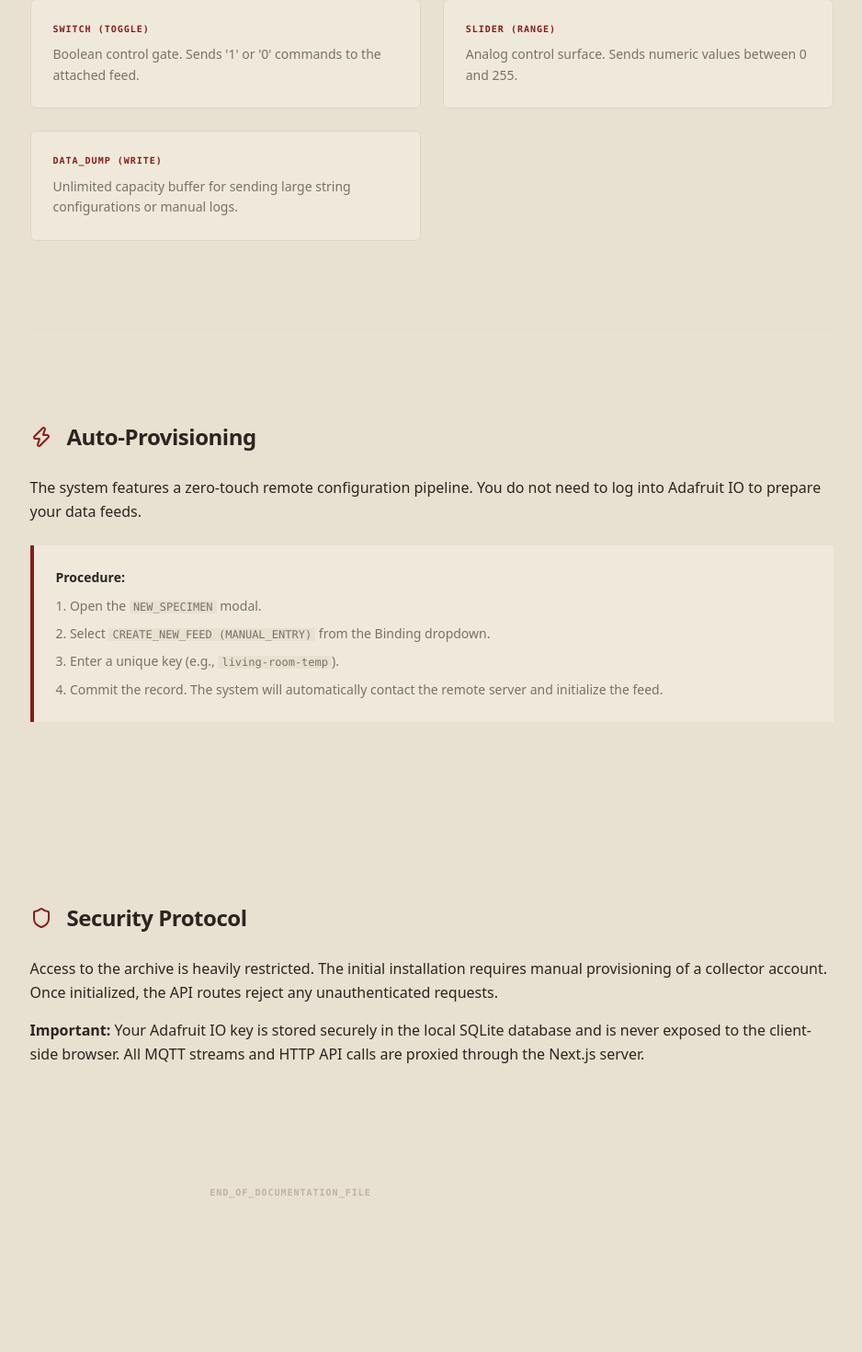
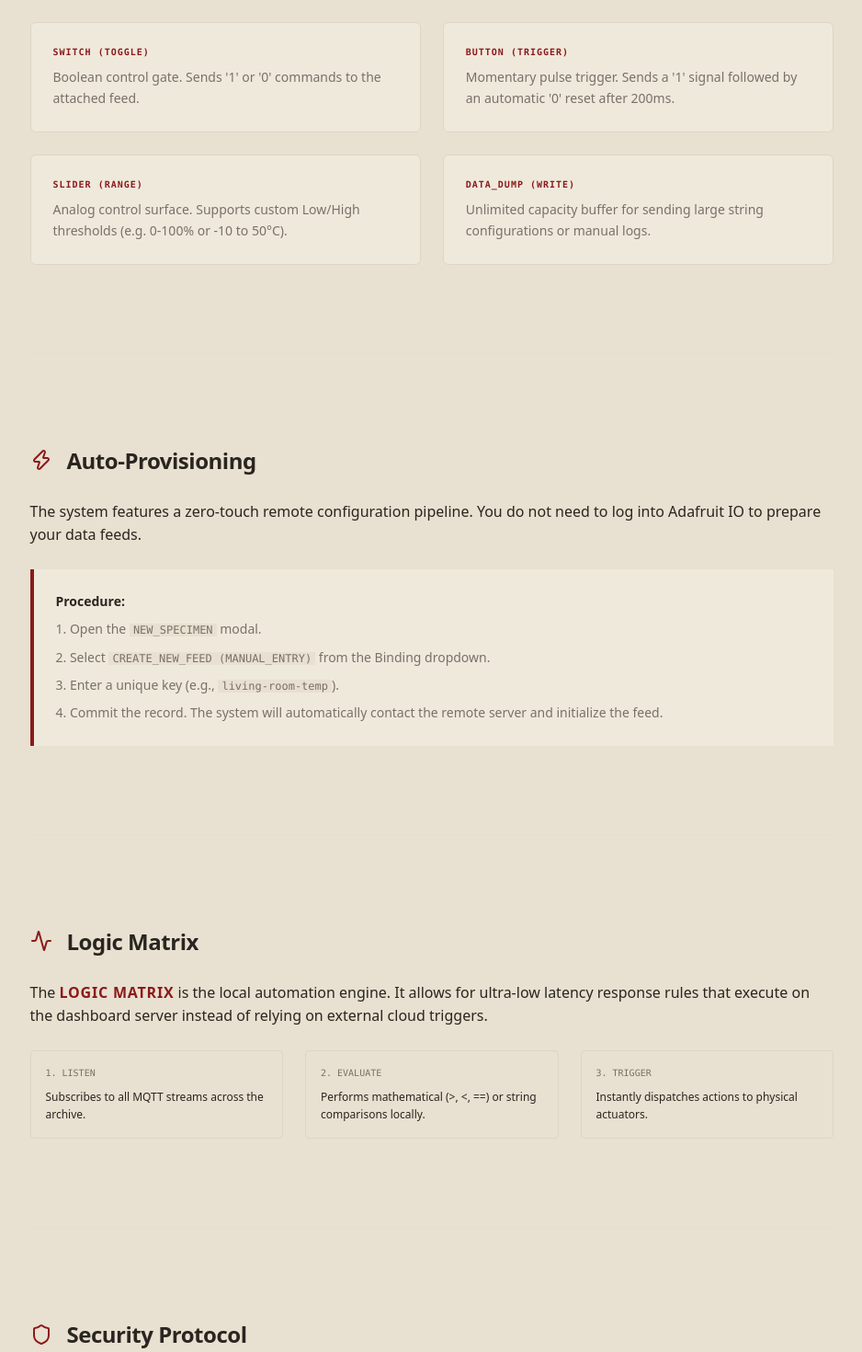
Before and after one commit to lily-osp/iot-archival-dashboard, a Next.js app in the folder web-app/: page /docs in a window 1280 px wide. Shown: the part 1213-2683 px from the top of the page at 92% size, without its empty margins (324-1262 px from the left). Before the commit the page ends 2614 px from the top, so only its background shows below. Built offline with nearby package versions, Linux system fonts and the light colour scheme.

Commit message:
docs: update system documentation with Logic Matrix and new Specimen types

```diff
--- a/web-app/src/app/docs/page.tsx
+++ b/web-app/src/app/docs/page.tsx
@@ -2,7 +2,7 @@
 
 import { Shell, Button, cn } from "@/components/ui/archival";
 import Link from "next/link";
-import { ArrowLeft, BookOpen, Layers, Zap, Database, Shield } from "lucide-react";
+import { ArrowLeft, BookOpen, Layers, Zap, Database, Shield, Activity } from "lucide-react";
 
 export default function DocsPage() {
   return (
@@ -37,6 +37,7 @@ export default function DocsPage() {
               <li><a href="#concept" className="hover:text-archival-accent transition-colors">Core Concept</a></li>
               <li><a href="#specimens" className="hover:text-archival-accent transition-colors">Specimen Types</a></li>
               <li><a href="#provisioning" className="hover:text-archival-accent transition-colors">Auto-Provisioning</a></li>
+              <li><a href="#logic-matrix" className="hover:text-archival-accent transition-colors">Logic Matrix</a></li>
               <li><a href="#security" className="hover:text-archival-accent transition-colors">Security Protocol</a></li>
             </ul>
           </nav>
@@ -55,7 +56,7 @@ export default function DocsPage() {
                 The Swiss Archival IoT Dashboard treats raw hardware data as curated museum artifacts. Every sensor reading, toggle state, and text log is referred to as a <span className="font-semibold text-archival-accent">Specimen</span>.
               </p>
               <p>
-                By adopting a strict visual hierarchy—separating narrative content (Plus Jakarta Sans) from technical metadata (JetBrains Mono)—the system ensures that data is both beautiful to observe and rigorous to manage. There are no playful elements or arbitrary shadows; every pixel serves the integrity of the data.
+                By adopting a strict visual hierarchy—separating narrative content (Plus Jakarta Sans) from technical metadata (JetBrains Mono)—the system ensures that data is both beautiful to observe and rigorous to manage. The system automatically hydrates widgets with their <span className="font-semibold italic">Last Known State</span> from remote feeds upon initialization, ensuring data continuity across reloads.
               </p>
             </div>
           </section>
@@ -74,7 +75,8 @@ export default function DocsPage() {
                 { name: "TEXT_LOG (READ)", desc: "Universal string data display. Used for status messages, logs, or non-numeric state." },
                 { name: "INDICATOR (STATUS)", desc: "Boolean state visualizer. Lights up green for '1', 'ON', or 'true'." },
                 { name: "SWITCH (TOGGLE)", desc: "Boolean control gate. Sends '1' or '0' commands to the attached feed." },
-                { name: "SLIDER (RANGE)", desc: "Analog control surface. Sends numeric values between 0 and 255." },
+                { name: "BUTTON (TRIGGER)", desc: "Momentary pulse trigger. Sends a '1' signal followed by an automatic '0' reset after 200ms." },
+                { name: "SLIDER (RANGE)", desc: "Analog control surface. Supports custom Low/High thresholds (e.g. 0-100% or -10 to 50°C)." },
                 { name: "DATA_DUMP (WRITE)", desc: "Unlimited capacity buffer for sending large string configurations or manual logs." }
               ].map((type) => (
                 <div key={type.name} className="p-6 border border-archival-muted rounded-[6px] bg-archival-surface">
@@ -110,6 +112,34 @@ export default function DocsPage() {
 
           <div className="border-t border-archival-muted/20" />
 
+          <section id="logic-matrix" className="scroll-mt-12">
+            <div className="flex items-center gap-4 mb-6">
+              <Activity className="w-6 h-6 text-archival-accent" />
+              <h2 className="text-[1.5rem] font-bold tracking-[-0.02em] font-sans text-archival-fg">Logic Matrix</h2>
+            </div>
+            <div className="prose prose-archival max-w-none text-[1rem] leading-[1.6] text-archival-fg">
+              <p className="mb-6">
+                The <span className="font-semibold text-archival-accent uppercase tracking-wider">Logic Matrix</span> is the local automation engine. It allows for ultra-low latency response rules that execute on the dashboard server instead of relying on external cloud triggers.
+              </p>
+              <div className="grid grid-cols-1 md:grid-cols-3 gap-6 mb-8">
+                <div className="p-4 border border-archival-muted rounded bg-archival-bg/30">
+                  <div className="text-[0.625rem] font-mono text-archival-muted-fg uppercase mb-2">1. LISTEN</div>
+                  <p className="text-[0.75rem]">Subscribes to all MQTT streams across the archive.</p>
+                </div>
+                <div className="p-4 border border-archival-muted rounded bg-archival-bg/30">
+                  <div className="text-[0.625rem] font-mono text-archival-muted-fg uppercase mb-2">2. EVALUATE</div>
+                  <p className="text-[0.75rem]">Performs mathematical (&gt;, &lt;, ==) or string comparisons locally.</p>
+                </div>
+                <div className="p-4 border border-archival-muted rounded bg-archival-bg/30">
+                  <div className="text-[0.625rem] font-mono text-archival-muted-fg uppercase mb-2">3. TRIGGER</div>
+                  <p className="text-[0.75rem]">Instantly dispatches actions to physical actuators.</p>
+                </div>
+              </div>
+            </div>
+          </section>
+
+          <div className="border-t border-archival-muted/20" />
+
           <section id="security" className="scroll-mt-12">
             <div className="flex items-center gap-4 mb-6">
               <Shield className="w-6 h-6 text-archival-accent" />
@@ -117,11 +147,13 @@ export default function DocsPage() {
             </div>
             <div className="prose prose-archival max-w-none text-[1rem] leading-[1.6] text-archival-fg">
               <p>
-                Access to the archive is heavily restricted. The initial installation requires manual provisioning of a collector account. Once initialized, the API routes reject any unauthenticated requests.
+                The system employs a JWT-based authentication layer. Every collector must register an account and authenticate before the archive allows specimen interaction.
               </p>
-              <p className="mt-4">
-                <strong>Important:</strong> Your Adafruit IO key is stored securely in the local SQLite database and is never exposed to the client-side browser. All MQTT streams and HTTP API calls are proxied through the Next.js server.
-              </p>
+              <ul className="list-disc list-inside mt-4 space-y-2 text-[0.875rem] text-archival-muted-fg">
+                <li><strong className="text-archival-fg">Local Isolation:</strong> Your Adafruit IO key never leaves the secure server environment.</li>
+                <li><strong className="text-archival-fg">Session Guard:</strong> Authenticated sessions are tracked via secure-only HTTP cookies.</li>
+                <li><strong className="text-archival-fg">Encryption:</strong> All remote communications use TLS/SSL for both MQTT and HTTP transports.</li>
+              </ul>
             </div>
           </section>
 
```
